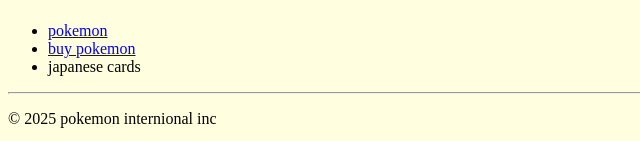
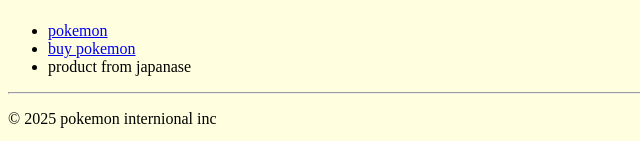
Before and after one commit to Ojimenez-G/final-project-web-design, a plain HTML site: page intro_page/index.html in a window 1280 px wide. Shown: the part 1689-1830 px from the top of the page, 0-640 px from the left. Drawn offline with Linux system fonts and the light colour scheme.

Commit message:
Update index.html

```diff
--- a/intro_page/index.html
+++ b/intro_page/index.html
@@ -43,11 +43,12 @@
 <hr>
         <img src="https://www.danireon.com/cdn/shop/articles/4edccb1f634bb1b24989c7e836cf9e0f.jpg?v=1680704110" alt="cards">
 <h6>important places</h6>
+
 <ul>
 
 <li><a href="https://www.pokemon.com/us/pokemon-tcg" target="_blank">pokemon</a></li>
 <li><a href="https://tcg.pokemon.com/en-us/where-to-buy/" target="_blank">buy pokemon</a></li>
-<li>japanese cards</li>
+<li>product from japanase</li>
 
 </ul>
 <hr>
```
